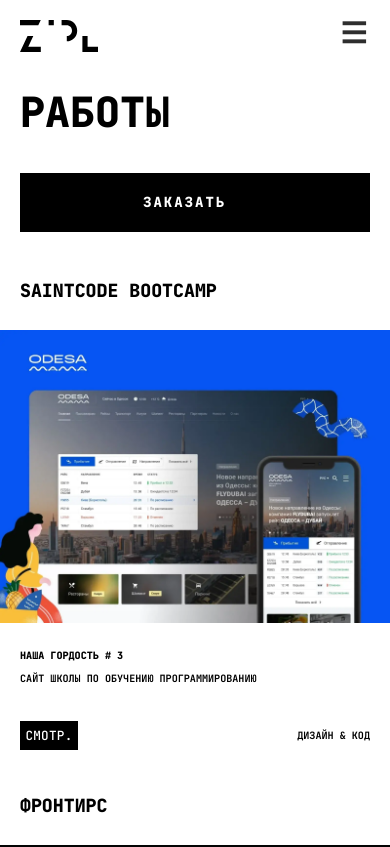
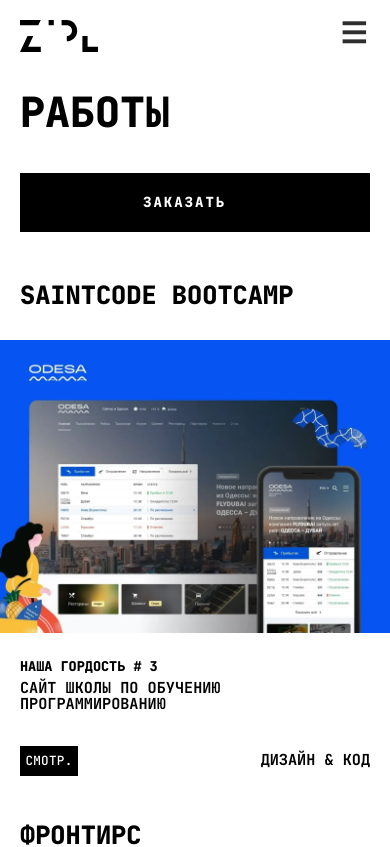
Before and after one commit to AnatolyKostarev/kojo, a React (Create React App) app: page /works in a window 390 px wide. Shown: the top 847 px of the page. Built offline with nearby package versions, Linux system fonts and the light colour scheme.

Commit message:
Fix font size

```diff
--- a/src/components/works/Worksitemresponsive.module.css
+++ b/src/components/works/Worksitemresponsive.module.css
@@ -26,7 +26,7 @@
     margin-bottom: 3.33vh;
     padding: 0 20px;
     font-weight: 800;
-    font-size: 2.16vh;
+    font-size: 3vh; /*2.16vh;*/
     text-transform: uppercase;
     color: #000;
   }
@@ -62,7 +62,7 @@
     margin-bottom: 1.25vh;
     font-family: "JetBrains Mono", monospace;
     font-weight: 800;
-    font-size: 1.2vh;
+    font-size: 1.6vh; /*1.2vh;*/
     line-height: 1.2vh;
     text-align: left;
     text-transform: uppercase;
@@ -74,7 +74,7 @@
     position: relative;
     display: inline-block;
     margin-bottom: 4vh;
-    font-size: 1.2vh;
+    font-size: 1.8vh; /*1.2vh;*/
     line-height: 1.85vh;
     text-align: left;
     text-transform: uppercase;
```
